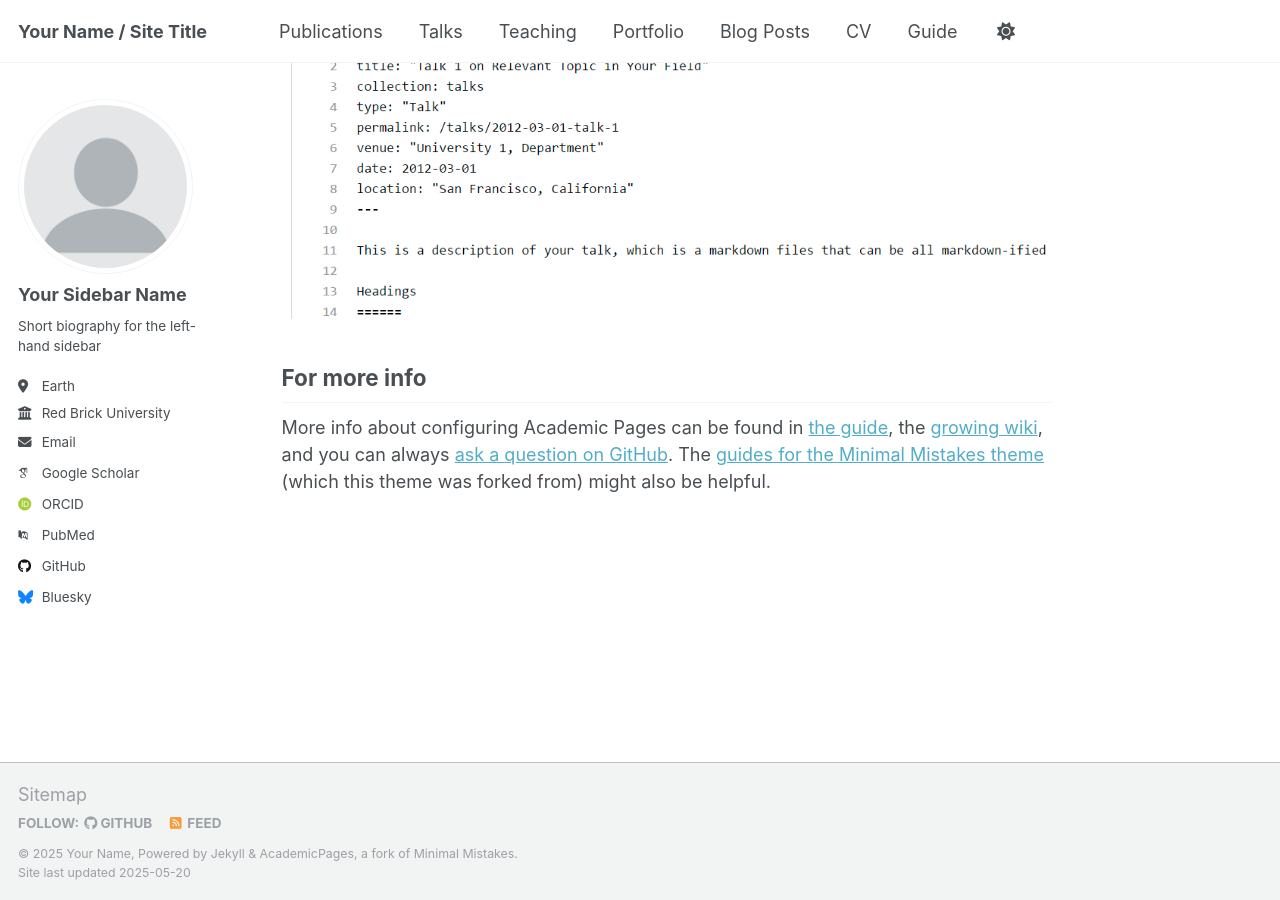
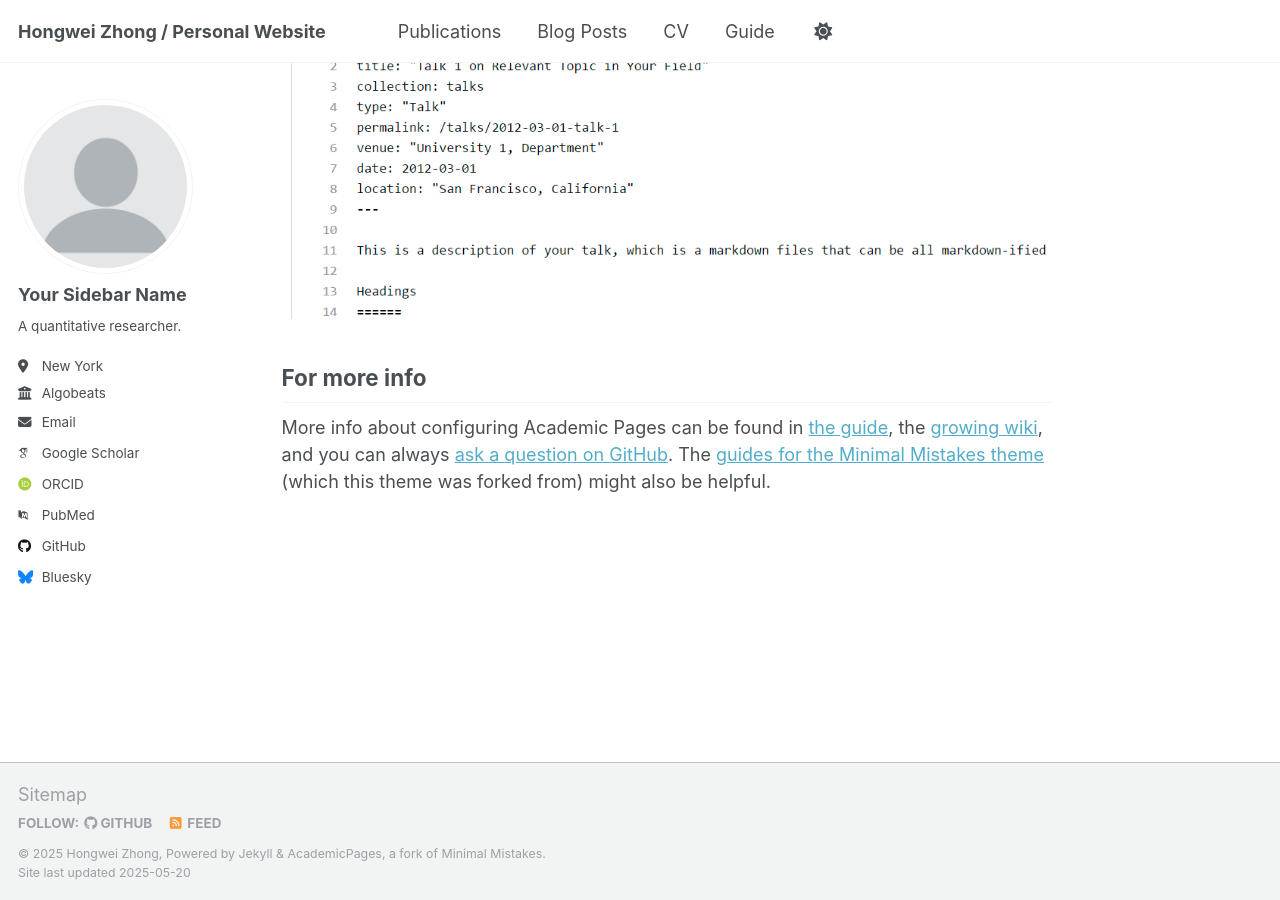
Before and after one commit to CHNzhonghongwei/CHNzhonghongwei.github.io, a Jekyll site: the page built from _pages/about.md, in a window 1280 px wide and 900 px high, scrolled down 2636 px. Built offline with Jekyll 4.4.1, drawn with Linux system fonts in a browser that asks for light colours; some web fonts are replaced.

Commit message:
metadata udpate

```diff
--- a/_config.yml
+++ b/_config.yml
@@ -9,13 +9,13 @@
 # Basic Site Settings
 locale                   : "en-US"
 site_theme               : "default"
-title                    : "Your Name / Site Title"
+title                    : "Hongwei Zhong / Personal Website"
 title_separator          : "-"
-name                     : &name "Your Name"
+name                     : &name "Hongwei Zhong"
 description              : &description "personal description"
-url                      : https://academicpages.github.io # the base hostname & protocol for your site e.g. "https://[your GitHub username].github.io" or if you already have some other page hosted on Github then use "https://[your GitHub username].github.io/[Your Repo Name]"
+url                      : http://hongweizhong.cn # the base hostname & protocol for your site e.g. "https://[your GitHub username].github.io" or if you already have some other page hosted on Github then use "https://[your GitHub username].github.io/[Your Repo Name]"
 baseurl                  : "" # the subpath of your site, e.g. "/blog"
-repository               : "academicpages/academicpages.github.io"
+repository               : "CHNzhonghongwei/CHNzhonghongwei.github.io"
 
 # Site Author - The following control what appear as part of the author content on the side bar.
 #               If a field is blank the icon and link will not appear, otherwise it will be shown.
@@ -25,11 +25,11 @@ author:
   avatar           : "profile.png"
   name             : "Your Sidebar Name"
   pronouns         : # example: "she/her"
-  bio              : "Short biography for the left-hand sidebar"
-  location         : "Earth"
-  employer         : "Red Brick University"
+  bio              : "A quantitative researcher."
+  location         : "New York"
+  employer         : "Algobeats"
   uri              : # URL
-  email            : "none@example.org"
+  email            : "hongwei.econ@gmail.com"
 
   # Academic websites
   academia         : # URL
```
Also changed, not shown: _data/navigation.yml (+6 -6 lines), 1 other file.
